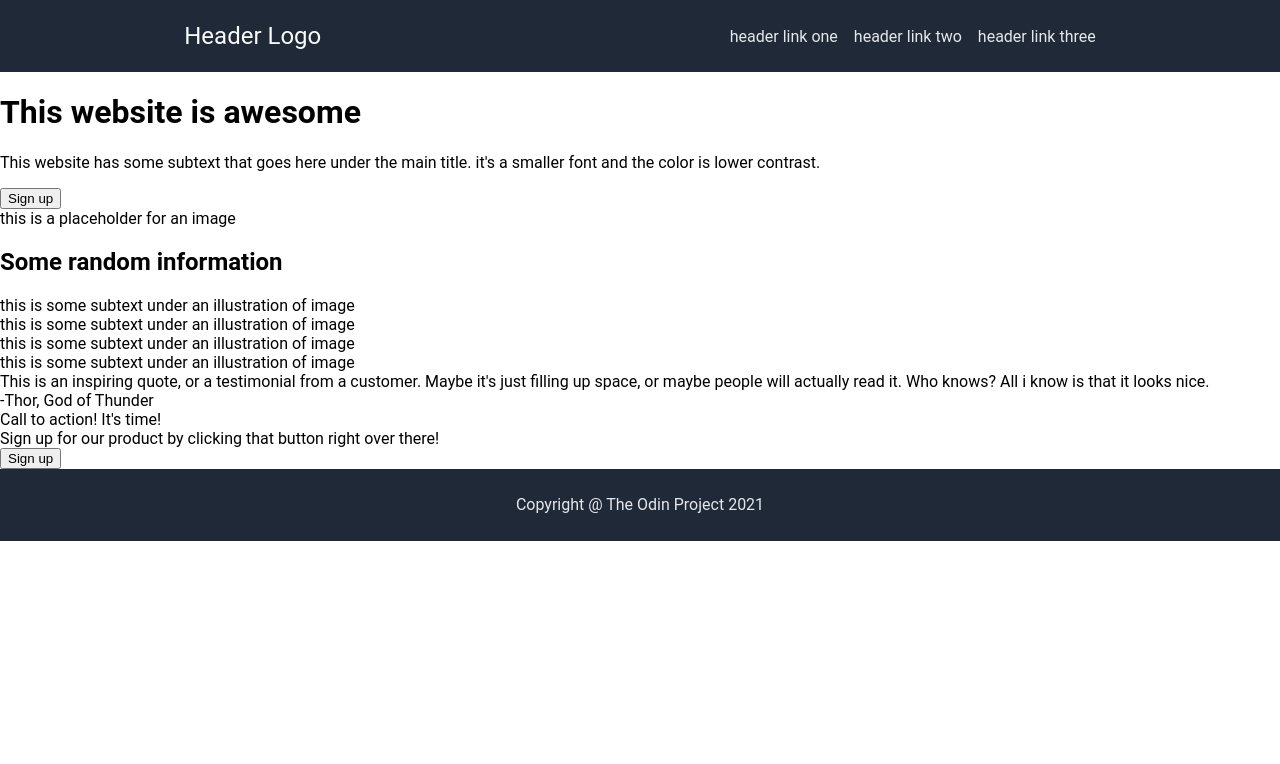
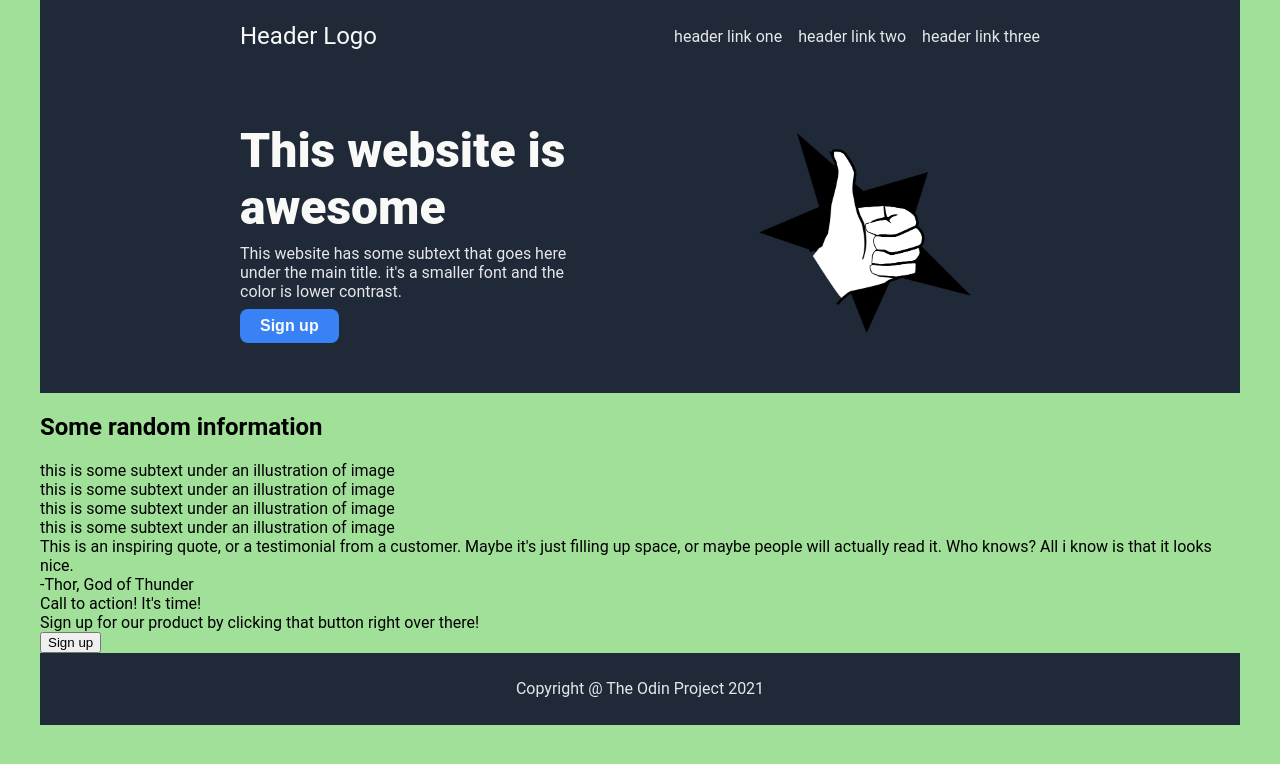
Before and after one commit to V1IRuZ/landing-page, a plain HTML site: page index.html in a window 1280 px wide. Drawn offline with Linux system fonts and the light colour scheme.

Commit message:
Customize body and the container below the header
Info container text and button were placed in a suitable way. The other side of the container, image was added. Colors and fonts were customized to match the color scheme.

Body had some margin added to both side of the content.

Credit of the images creator was added to README file.

```diff
--- a/index.html
+++ b/index.html
@@ -23,7 +23,9 @@
             <p>This website has some subtext that goes here under the main title. it's a smaller font and the color is lower contrast.</p>
             <button class="top-button">Sign up</button>
         </div>
-        <div class="placeholder">this is a placeholder for an image</div>
+        <div class="image">
+            <img src="images/thumbs-up.png" alt="Thumb up">
+        </div>
     </div>
     <div class="random-info">
         <h2>Some random information</h2>
--- a/styles.css
+++ b/styles.css
@@ -1,10 +1,12 @@
 body {
     font-family: "Roboto", sans-serif;
-    margin: 0;
+    margin: auto;
     padding: 0;
     display: flex;
     flex-direction: column;
     flex: 1;
+    max-width: 1200px;
+    background-color: rgb(161, 224, 153);
 }
 
 .header,
@@ -14,8 +16,9 @@ body {
 }
 
 .header {
+    padding: 0 200px;
     display: flex;
-    justify-content: space-around;
+    justify-content: space-between;
     align-items: center;
 }
 
@@ -42,3 +45,52 @@ a {
     align-items: center;
     justify-content: center;
 }
+
+.content {
+    background-color: #1f2937;
+    padding: 0 200px;
+    display: flex;
+    justify-content: sp;
+    align-items: center;
+    gap: 50px;
+}
+
+.info {
+    display: flex;
+    flex-direction: column;
+    align-items: flex-start;
+    flex: 1;
+    padding: 50px 50px 50px 0;
+    gap: 8px;
+}
+
+h1 {
+    margin: 0;
+    font-size: 48px;
+    font-weight: 900;
+    color:#f9faf8;
+}
+
+p {
+    margin: 0;
+    color:#e5e7eb;
+}
+
+.top-button {
+    background-color: #3882f6;
+    color: #f9faf8;
+    font-size: 16px;
+    font-weight: 600;
+    padding: 8px 20px;
+    border-radius: 8px;
+    border-style: none;
+}
+
+.image {
+    display: flex;
+    flex: 1;
+    justify-content: center;
+    width: 200px;
+    height: 200px;
+    flex-shrink: 0;
+}
```
Also changed, not shown: images/thumbs-up.png (added), 1 other file.
